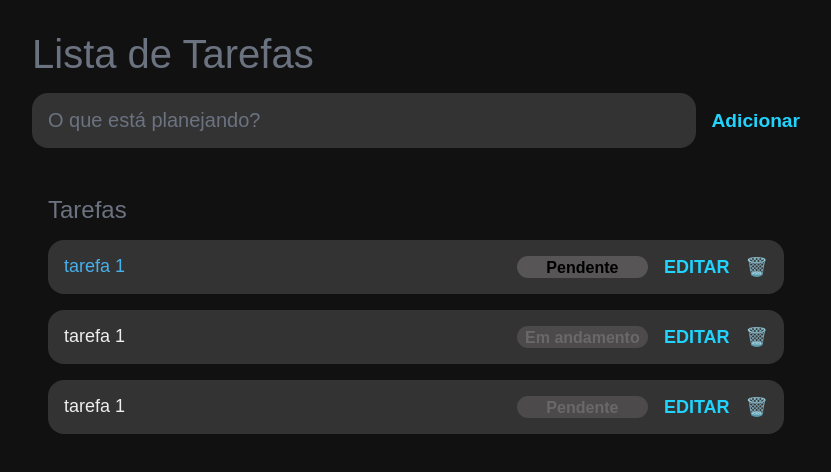
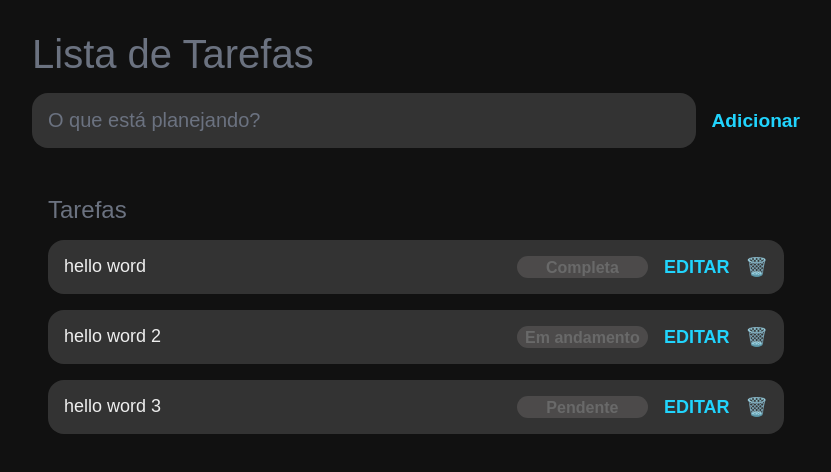
Before and after one commit to HiagoBriano/to-do_list, a React (Create React App) app in the folder frontend/: page /task in a window 1280 px wide. Shown: the top 472 px of the page, without its empty margins (224-1055 px from the left). Built offline with nearby package versions, Linux system fonts and the light colour scheme.

Commit message:
feat: option to edit task added

```diff
--- a/frontend/src/pages/Task/index.tsx
+++ b/frontend/src/pages/Task/index.tsx
@@ -1,6 +1,37 @@
+import { useState } from 'react';
 import './task.css';
 
 function Task() {
+
+  const tarefas = {
+    id: 11,
+    name: 'Brett Wiltshire',
+    email: 'brett5@email.com',
+    Task: [
+      {
+        id: 27,
+        task: 'hello word',
+        status: 'done',
+        createIn: '2022-07-01T22:59:42.739Z',
+        updatedAt: '2022-07-01T22:59:42.740Z',
+      },
+      {
+        id: 28,
+        task: 'hello word 2',
+        status: 'in progress',
+        createIn: '2022-07-01T22:59:45.820Z',
+        updatedAt: '2022-07-01T22:59:45.821Z',
+      },
+      {
+        id: 29,
+        task: 'hello word 3',
+        status: 'pending',
+        createIn: '2022-07-01T22:59:51.211Z',
+        updatedAt: '2022-07-01T22:59:51.211Z',
+      },
+    ],
+  };
+
   return (
     <>
       <header className="header-task">
@@ -18,56 +49,56 @@ function Task() {
       <main className="main-task">
         <section className="task-list">
           <h2>Tarefas</h2>
-          <div className="tasks">
+          <>
+            {tarefas.Task.map((atual) => {
+              // eslint-disable-next-line react-hooks/rules-of-hooks
+              const [edit, setEdit] = useState(false);
+              // eslint-disable-next-line react-hooks/rules-of-hooks
+              const [status, setStatus] = useState(atual.status);
+              // eslint-disable-next-line react-hooks/rules-of-hooks
+              const [task, setTask] = useState(atual.task);
+
+              return (
+                <div className="tasks" key={atual.id}>
+                  {edit ? (
+                    <>
                       <div className="content">
-              <input type="text" className="text" value="tarefa 1" />
+                        <input type="text" className="text" value={task} onChange={({target}) => setTask(target.value)} />
                       </div>
                       <div className="actions">
-              <select className="form-select">
-                <option value="pending" selected>
+                        <select className="form-select" value={status} onChange={({target}) => setStatus(target.value) }>
+                          <option value="pending">
                             Pendente
                           </option>
                           <option value="in progress">Em andamento</option>
                           <option value="done">Completa</option>
                         </select>
-              <button className="edit">Editar</button>
+                        <button className="edit" onClick={() => setEdit(false)}>Salvar</button>
                         <button className="delete">🗑️</button>
                       </div>
-          </div>
-
-          <div className="tasks">
+                    </>
+                  ) : (
+                    <>
                       <div className="content">
-              <input type="text" className="text" value="tarefa 1" readOnly />
+                        <input type="text" className="text" value={task} readOnly />
                       </div>
                       <div className="actions">
-              <select className="form-select" disabled>
-                <option value="pending">Pendente</option>
-                <option value="in progress" selected>
-                  Em andamento
-                </option>
-                <option value="done">Completa</option>
-              </select>
-              <button className="edit">Editar</button>
-              <button className="delete">🗑️</button>
-            </div>
-          </div>
-
-          <div className="tasks">
-            <div className="content">
-              <input type="text" className="text" value="tarefa 1" readOnly />
-            </div>
-            <div className="actions">
-              <select className="form-select" disabled>
-                <option value="pending" selected>
+                        <select className="form-select" value={status} disabled>
+                          <option value="pending">
                             Pendente
                           </option>
                           <option value="in progress">Em andamento</option>
                           <option value="done">Completa</option>
                         </select>
-              <button className="edit">Editar</button>
+                        <button className="edit" onClick={() => setEdit(true)}>Editar</button>
                         <button className="delete">🗑️</button>
                       </div>
+                    </>
+                  )}
                 </div>
+              );
+            })}
+          </>
         </section>
       </main>
     </>
```
Lines whose indentation alone changed are shown as unchanged.
